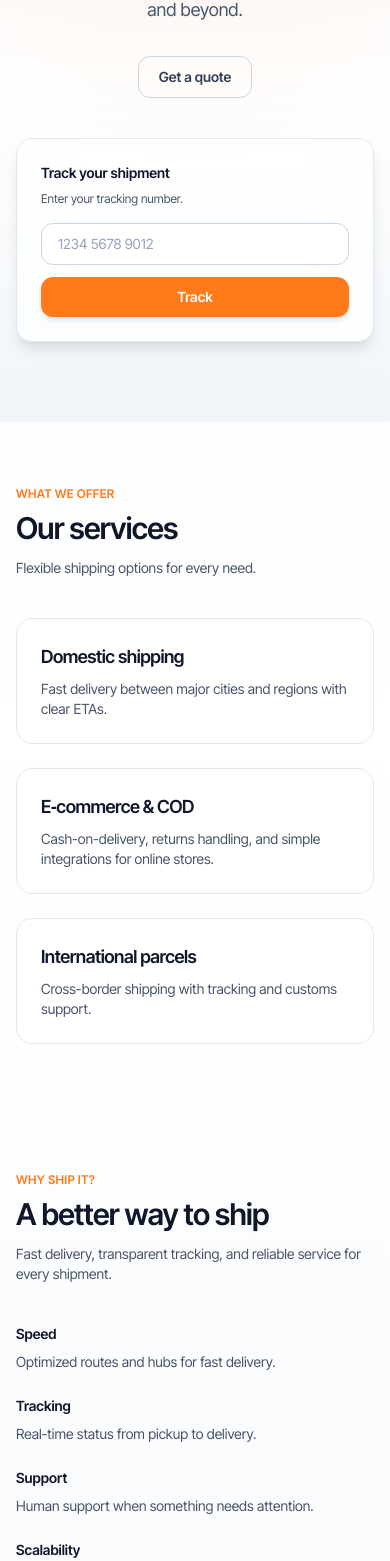
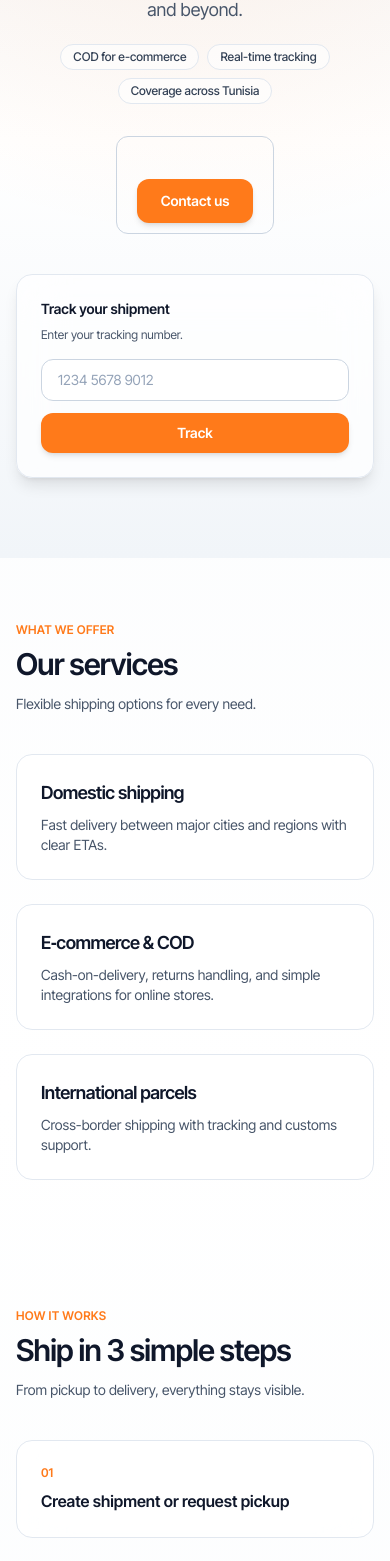
Before and after one commit to ghassensaada/shipit-website, a Next.js app: page /en in a window 390 px wide. Shown: the part 350-1911 px from the top of the page. Built offline with nearby package versions, Linux system fonts and the light colour scheme.

Commit message:
Simplify hero CTA: remove track button and change to Contact Us

```diff
--- a/app/[locale]/page.tsx
+++ b/app/[locale]/page.tsx
@@ -59,6 +59,22 @@ export default function HomePage({ params }: { params: { locale: string } }) {
               <FadeIn delay={0.2}>
                 <p className="mt-4 text-lg text-slate-600 dark:text-white/70 max-w-xl mx-auto md:mx-0">
                   {t.heroSubtitle}
+                  <div className="mt-5 flex flex-wrap gap-2 justify-center md:justify-start">
+                  {(t.heroBullets ?? '').split('|').filter(Boolean).map((b) => (
+    <span
+      key={b}
+      className="
+        inline-flex items-center rounded-full
+        border border-slate-200 dark:border-white/10
+        bg-white/60 dark:bg-white/5
+        px-3 py-1 text-xs font-medium
+        text-slate-700 dark:text-white/70
+      "
+    >
+      {b}
+    </span>
+  ))}
+</div>
                 </p>
               </FadeIn>
 
@@ -74,7 +90,21 @@ export default function HomePage({ params }: { params: { locale: string } }) {
                     transition-all duration-300
                   "
                 >
-                  {t.ctaQuote}
+                  <FadeIn delay={0.3}>
+                  <div className="mt-8 flex justify-center md:justify-start">
+  <a
+    href={`/${locale}/contact`}
+    className="
+      inline-flex items-center rounded-xl bg-brand-orange
+      px-6 py-3 text-sm font-semibold text-white
+      hover:opacity-95 transition-all
+      shadow-md hover:shadow-lg
+    "
+  >
+    {t.ctaQuote}
+  </a>
+</div>
+</FadeIn>
                 </a>
               </div>
 
@@ -173,6 +203,37 @@ export default function HomePage({ params }: { params: { locale: string } }) {
           </SectionShell>
         </FadeIn>
 
+{/* HOW IT WORKS */}
+<FadeIn delay={0.18}>
+  <SectionShell
+    eyebrow={t.howEyebrow}
+    title={t.howTitle}
+    description={t.howDesc}
+  >
+    <div className="grid gap-6 md:grid-cols-3">
+      {(t.howSteps ?? '').split('|').filter(Boolean).map((step, idx) => (
+        <div
+          key={step}
+          className="
+            rounded-2xl border border-slate-200 dark:border-white/10
+            bg-white/70 dark:bg-white/5 backdrop-blur-xl
+            p-6
+          "
+        >
+          <div className="text-xs font-semibold text-brand-orange">
+            {String(idx + 1).padStart(2, '0')}
+          </div>
+          <div className="mt-2 text-base font-semibold text-slate-900 dark:text-white">
+            {step}
+          </div>
+        </div>
+      ))}
+    </div>
+  </SectionShell>
+</FadeIn>
+
+
+
         {/* WHY SHIP IT */}
         <FadeIn delay={0.2}>
           <SectionShell
--- a/i18n/messages.ts
+++ b/i18n/messages.ts
@@ -29,8 +29,15 @@ export const messages = {
 
     contactTitle: 'Let’s talk about your shipment',
 
-    ctaQuote: 'Get a quote',
-  },
+    ctaQuote: 'Contact us',
+    ctaTrack: 'Track a shipment',
+    heroBullets: 'COD for e-commerce|Real-time tracking|Coverage across Tunisia',
+
+    howEyebrow: 'How it works',
+    howTitle: 'Ship in 3 simple steps',
+    howDesc: 'From pickup to delivery, everything stays visible.',
+    howSteps: 'Create shipment or request pickup|We scan & route your parcel|Track delivery in real time',
+      },
 
   fr: {
     brandTag: 'La logistique simplifiée',
@@ -61,7 +68,13 @@ export const messages = {
 
     contactTitle: 'Parlons de vos expéditions',
 
-    ctaQuote: 'Demander un devis',
+    ctaQuote: 'Contactez-nous',
+    ctaTrack: 'Suivre un envoi',
+    heroBullets: 'COD pour e-commerce|Suivi en temps réel|Couverture en Tunisie',
+    howEyebrow: 'Comment ça marche',
+    howTitle: 'Expédiez en 3 étapes simples',
+    howDesc: 'De la récupération au livraison, tout est visible.',
+    howSteps: 'Créer un envoi ou demander une récupération|Nous scannez et routons votre colis|Suivre la livraison en temps réel',
   },
 
   ar: {
@@ -92,7 +105,13 @@ export const messages = {
 
     contactTitle: 'دعنا نتحدث عن شحنتك',
 
-    ctaQuote: 'احصل على عرض سعر',
+    ctaQuote: 'اتصل بنا',
+    ctaTrack: 'تتبع شحنتك',
+    heroBullets: 'COD للتجارة الإلكترونية|تتبع في الوقت الفعلي|تغطية في تونس',
+    howEyebrow: 'كيف يعمل',
+    howTitle: 'شحن في 3 خطوات بسيطة',
+    howDesc: 'من الاستلام إلى التسليم، كل شيء مرئي.',
+    howSteps: 'إنشاء شحنة أو طلب استلام|نقرأ ونوجه شحنتك|تتبع التسليم في الوقت الفعلي',
   },
 };
 
```
